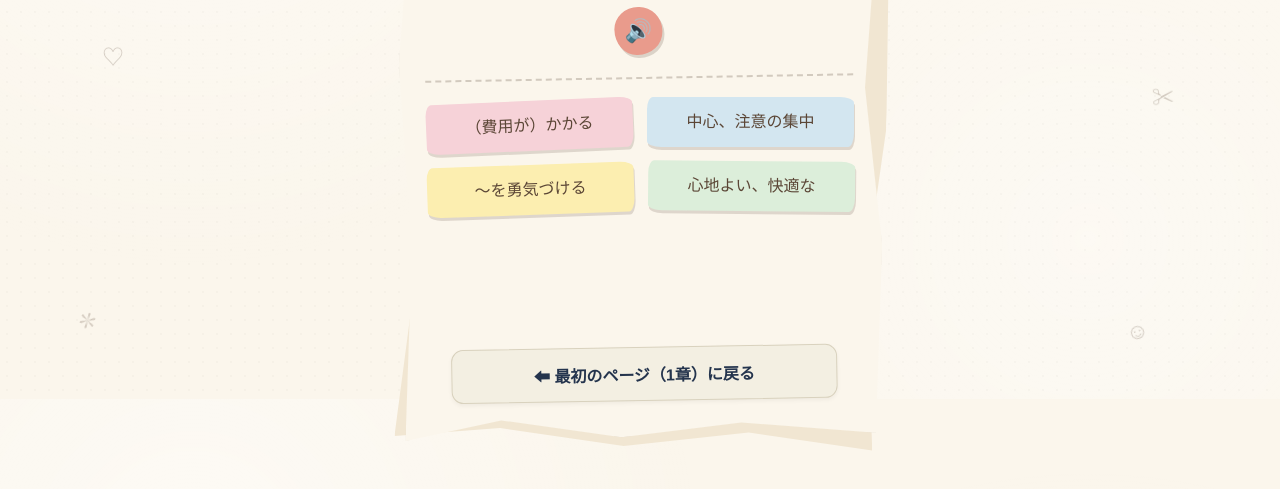
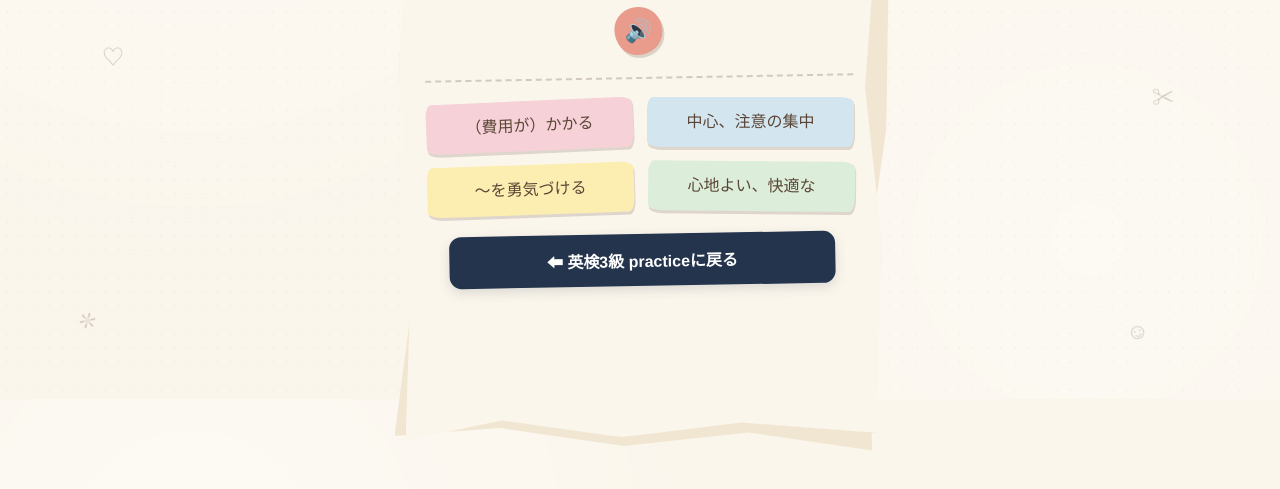
Before and after one commit to kekkoda-lab/riku, a plain HTML site: page quiz2.html in a window 1280 px wide. Shown: the part 401-890 px from the top of the page. Drawn offline with Linux system fonts and the light colour scheme; a web font is replaced by a local one.

Commit message:
Update quiz2.html

```diff
--- a/quiz2.html
+++ b/quiz2.html
@@ -975,7 +975,7 @@ function buildQuiz(){
   els.quizCard.classList.remove('hidden');
   renderQuestion();
 
-  // 最初のページに戻るボタンを常に表示（初期化時に無ければ作成）
+  // 戻るボタンを適切な位置に挿入
   insertReturnLink();
 }
 
@@ -1068,34 +1068,39 @@ function showResult(){
   els.finalMsg.textContent = msg;
 }
 
-// 追加：最初のページ（1章）に戻るボタンリンクをノートカード内の一番下に自動挿入する関数
+// 変更：位置を少し上に移動させ、色をハッキリとした濃紺（#24344D）に変更
 function insertReturnLink(){
   if(document.getElementById('custom-back-btn')) return;
 
   const link = document.createElement('a');
   link.id = 'custom-back-btn';
   link.href = 'index.html';
-  link.textContent = '⬅ 最初のページ（1章）に戻る';
+  link.textContent = '⬅ 英検3級 practiceに戻る';
 
-  // ボタンのデザイン（ノートの雰囲気に合わせたスタイル）
+  // はっきりと視認しやすい濃紺ベースの白文字スタイル
   link.style.display = 'block';
-  link.style.margin = '24px auto 10px';
+  link.style.margin = '20px auto 16px';
   link.style.padding = '14px';
   link.style.width = '90%';
   link.style.maxWidth = '400px';
   link.style.textAlign = 'center';
-  link.style.background = '#F3EFE2';
-  link.style.border = '1px solid #D9D2BE';
+  link.style.background = '#24344D';
+  link.style.border = 'none';
   link.style.borderRadius = '12px';
-  link.style.color = '#24344D';
+  link.style.color = '#FFFFFF';
   link.style.textDecoration = 'none';
   link.style.fontSize = '16px';
   link.style.fontWeight = 'bold';
-  link.style.boxShadow = '0 2px 4px rgba(0,0,0,0.05)';
+  link.style.boxShadow = '0 4px 12px rgba(36, 52, 77, 0.15)';
+  link.style.transition = 'background 0.2s';
 
-  // 「次の問題へ」ボタンがある親要素の末尾（カード内の一番下）に追加
-  if(els.nextBtn && els.nextBtn.parentNode){
-    els.nextBtn.parentNode.appendChild(link);
+  // マウスを乗せたときに少し明るくする設定
+  link.onmouseover = () => link.style.background = '#324665';
+  link.onmouseout = () => link.style.background = '#24344D';
+
+  // 選択肢エリア（els.choices）の直後に挿入することで、画像通りの一段上の位置に配置します
+  if(els.choices && els.choices.parentNode){
+    els.choices.parentNode.insertBefore(link, els.choices.nextSibling);
   }
 }
 
```
